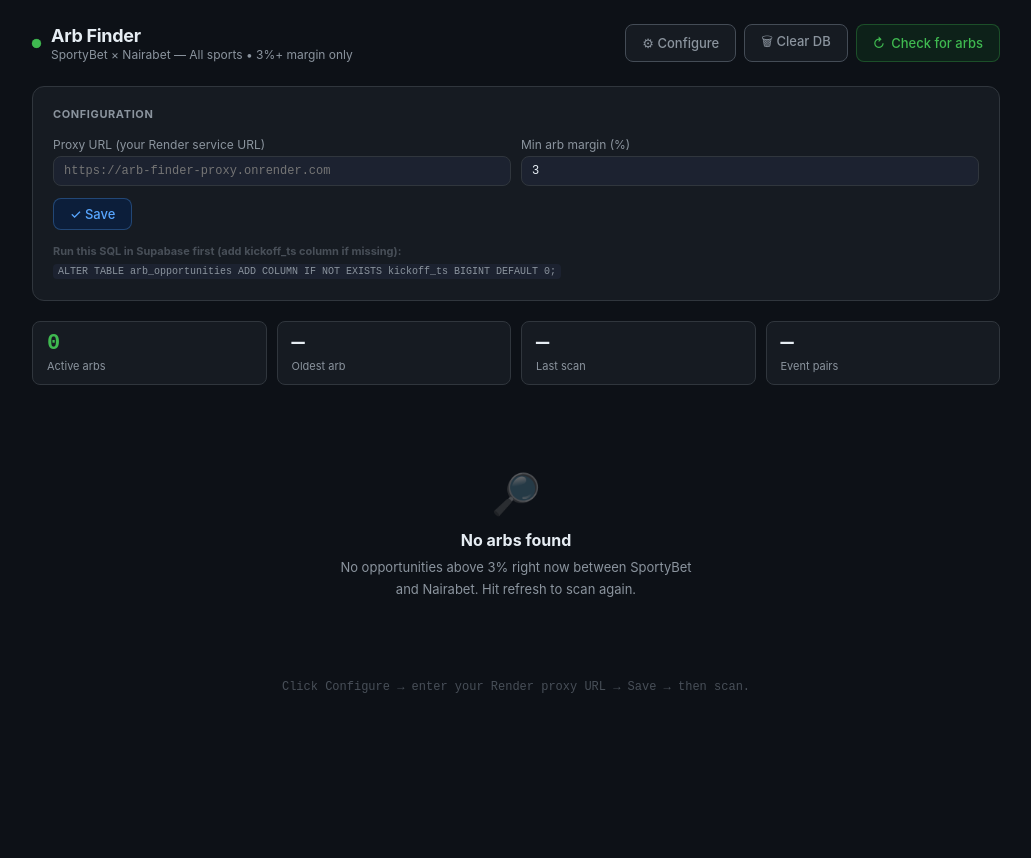
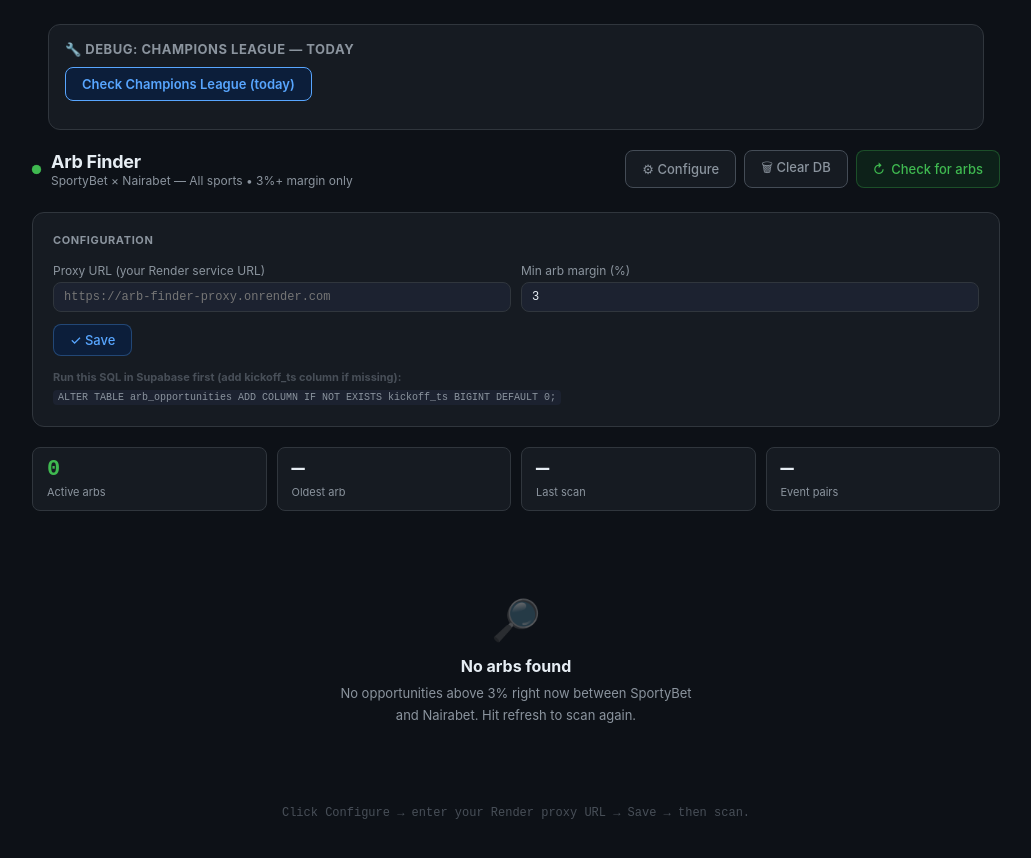
Before and after one commit to miracledev123/arb-finder, a website: page index.html in a window 1280 px wide. Shown: the whole page, without its empty margins (124-1155 px from the left). Before the commit the page ends 800 px from the top, so only its background shows below. Drawn offline with Linux system fonts and the light colour scheme.

Commit message:
Implement debug panel for Champions League
Added a debug panel for Champions League data fetching.

```diff
--- a/index.html
+++ b/index.html
@@ -184,6 +184,71 @@
 </head>
 <body>
 <div class="page">
+
+  <!-- ============================================================
+     DEBUG PANEL — paste this block into your index.html
+     right after the existing <div class="page"> ... header section,
+     anywhere near the top is fine.
+     ============================================================ -->
+
+<div style="max-width:1000px;margin:0 auto 20px;padding:0 1rem;">
+  <div style="background:#161b22;border:1px solid #30363d;border-radius:12px;padding:1rem;">
+    <div style="font-size:13px;font-weight:700;color:#8b949e;margin-bottom:10px;text-transform:uppercase;letter-spacing:.5px;">
+      🔧 Debug: Champions League — Today
+    </div>
+    <button id="debugBtn" onclick="runDebugCheck()" style="font-size:13px;font-weight:600;padding:8px 16px;border-radius:8px;border:1px solid #58a6ff;background:#0c1e3a;color:#58a6ff;cursor:pointer;">
+      Check Champions League (today)
+    </button>
+    <div id="debugStatus" style="font-size:12px;color:#484f58;margin-top:8px;font-family:monospace;"></div>
+    <div id="debugOutput" style="margin-top:12px;display:flex;flex-direction:column;gap:10px;"></div>
+  </div>
+</div>
+
+<script>
+async function runDebugCheck() {
+  var btn = document.getElementById('debugBtn');
+  var status = document.getElementById('debugStatus');
+  var output = document.getElementById('debugOutput');
+  btn.disabled = true;
+  output.innerHTML = '';
+  status.textContent = 'Fetching raw scan data from proxy...';
+
+  try {
+    // Call your existing /scan endpoint but we intercept the raw response
+    var res = await fetch(CFG.proxy + '/scan?minMargin=0', { method: 'POST', headers: {'Content-Type':'application/json'}, body: '{}' });
+    var data = await res.json();
+
+    status.textContent = 'Raw scan response received. Sportybet events: ' + (data.scan?.sportybet_events ?? '?') + ' | Nairabet events: ' + (data.scan?.nairabet_events ?? '?') + ' | Matched pairs: ' + (data.scan?.matched_pairs ?? '?');
+
+    // Dump the FULL raw response to console for inspection
+    console.log('=== FULL SCAN RESPONSE ===', data);
+
+    // Show it directly on page too, pretty printed
+    var pre = document.createElement('pre');
+    pre.style.cssText = 'background:#0d1117;border:1px solid #30363d;border-radius:8px;padding:12px;font-size:11px;color:#e6edf3;overflow:auto;max-height:500px;white-space:pre-wrap;word-break:break-all;';
+    pre.textContent = JSON.stringify(data, null, 2);
+    output.appendChild(pre);
+
+    if (!data.success) {
+      status.textContent = 'ERROR: ' + (data.error || 'Unknown error - see output below');
+    }
+
+  } catch(e) {
+    status.textContent = 'Fetch failed: ' + e.message;
+    console.error(e);
+  }
+
+  btn.disabled = false;
+}
+</script>
+
+
+
+
+
+
+
+
 
   <!-- Header -->
   <div class="header">
```
